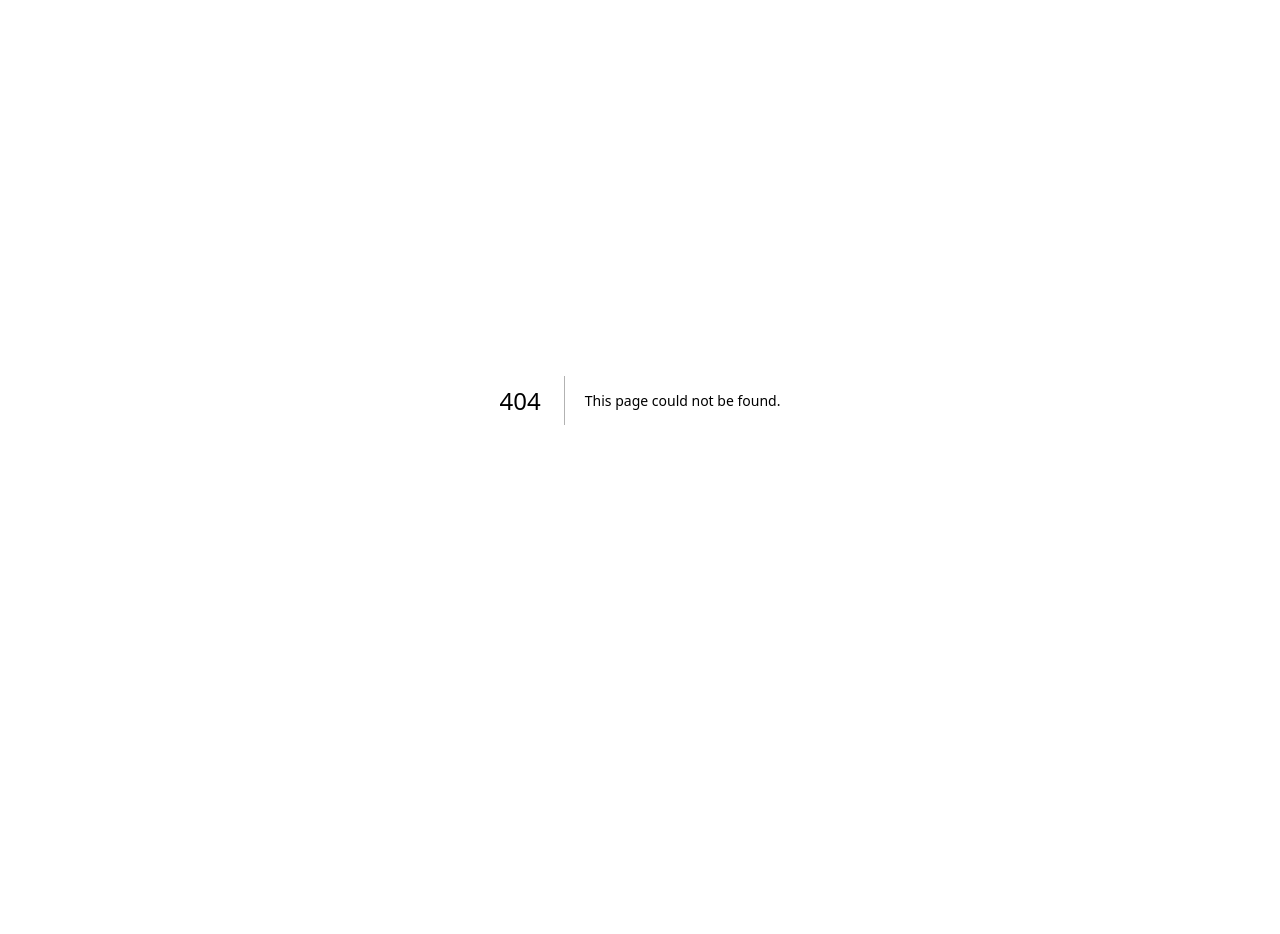
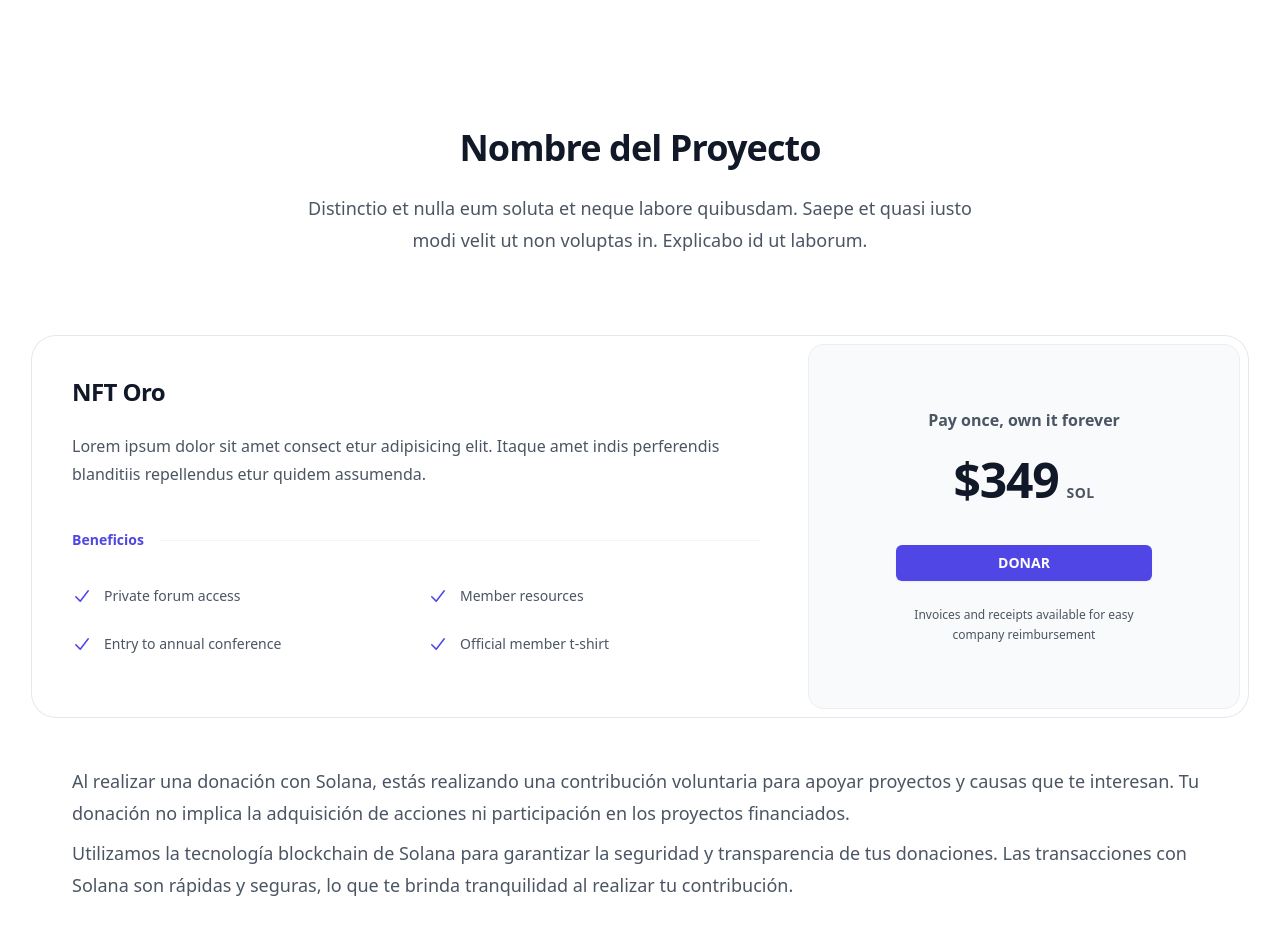
Before and after one commit to KiraBelak/dreambacker, a Next.js app: page /dream/1/donate in a window 1280 px wide. Before the commit this address had no page. Shown: the top 934 px of the page. Before the commit the page ends 800 px from the top, so only its background shows below. Built offline with nearby package versions, Linux system fonts and the light colour scheme; what @thirdweb-dev/react would draw is missing.

Commit message:
pag Donate + terms + rutas

```diff
--- /dev/null
+++ b/pages/dream/[id]/donate.js
@@ -0,0 +1,98 @@
+import { CheckIcon } from "@heroicons/react/20/solid";
+
+const includedFeatures = [
+  "Private forum access",
+  "Member resources",
+  "Entry to annual conference",
+  "Official member t-shirt",
+];
+
+export default function Example() {
+  return (
+    <div className="bg-white py-24 sm:py-32">
+      <div className="mx-auto max-w-7xl px-6 lg:px-8">
+        <div className="mx-auto max-w-2xl sm:text-center">
+          <h2 className="text-3xl font-bold tracking-tight text-gray-900 sm:text-4xl">
+            Nombre del Proyecto
+          </h2>
+          <p className="mt-6 text-lg leading-8 text-gray-600">
+            Distinctio et nulla eum soluta et neque labore quibusdam. Saepe et
+            quasi iusto modi velit ut non voluptas in. Explicabo id ut laborum.
+          </p>
+        </div>
+        <div className="mx-auto mt-16 max-w-2xl rounded-3xl ring-1 ring-gray-200 sm:mt-20 lg:mx-0 lg:flex lg:max-w-none">
+          <div className="p-8 sm:p-10 lg:flex-auto">
+            <h3 className="text-2xl font-bold tracking-tight text-gray-900">
+              NFT Oro
+            </h3>
+            <p className="mt-6 text-base leading-7 text-gray-600">
+              Lorem ipsum dolor sit amet consect etur adipisicing elit. Itaque
+              amet indis perferendis blanditiis repellendus etur quidem
+              assumenda.
+            </p>
+            <div className="mt-10 flex items-center gap-x-4">
+              <h4 className="flex-none text-sm font-semibold leading-6 text-indigo-600">
+                Beneficios
+              </h4>
+              <div className="h-px flex-auto bg-gray-100" />
+            </div>
+            <ul
+              role="list"
+              className="mt-8 grid grid-cols-1 gap-4 text-sm leading-6 text-gray-600 sm:grid-cols-2 sm:gap-6"
+            >
+              {includedFeatures.map((feature) => (
+                <li key={feature} className="flex gap-x-3">
+                  <CheckIcon
+                    className="h-6 w-5 flex-none text-indigo-600"
+                    aria-hidden="true"
+                  />
+                  {feature}
+                </li>
+              ))}
+            </ul>
+          </div>
+          <div className="-mt-2 p-2 lg:mt-0 lg:w-full lg:max-w-md lg:flex-shrink-0">
+            <div className="rounded-2xl bg-gray-50 py-10 text-center ring-1 ring-inset ring-gray-900/5 lg:flex lg:flex-col lg:justify-center lg:py-16">
+              <div className="mx-auto max-w-xs px-8">
+                <p className="text-base font-semibold text-gray-600">
+                  Pay once, own it forever
+                </p>
+                <p className="mt-6 flex items-baseline justify-center gap-x-2">
+                  <span className="text-5xl font-bold tracking-tight text-gray-900">
+                    $349
+                  </span>
+                  <span className="text-sm font-semibold leading-6 tracking-wide text-gray-600">
+                    SOL
+                  </span>
+                </p>
+                <a
+                  href="#"
+                  className="mt-10 block w-full rounded-md bg-indigo-600 px-3 py-2 text-center text-sm font-semibold text-white shadow-sm hover:bg-indigo-500 focus-visible:outline focus-visible:outline-2 focus-visible:outline-offset-2 focus-visible:outline-indigo-600"
+                >
+                  DONAR
+                </a>
+                <p className="mt-6 text-xs leading-5 text-gray-600">
+                  Invoices and receipts available for easy company reimbursement
+                </p>
+              </div>
+            </div>
+          </div>
+        </div>
+        <div className="p-10">
+          <p className=" mt-2 text-lg leading-8 text-gray-600">
+            Al realizar una donación con Solana, estás realizando una
+            contribución voluntaria para apoyar proyectos y causas que te
+            interesan. Tu donación no implica la adquisición de acciones ni
+            participación en los proyectos financiados.
+          </p>
+          <p className=" mt-2 text-lg leading-8 text-gray-600">
+            Utilizamos la tecnología blockchain de Solana para garantizar la
+            seguridad y transparencia de tus donaciones. Las transacciones con
+            Solana son rápidas y seguras, lo que te brinda tranquilidad al
+            realizar tu contribución.
+          </p>
+        </div>
+      </div>
+    </div>
+  );
+}
--- a/pages/dream/[id]/index.js
+++ b/pages/dream/[id]/index.js
@@ -1,10 +1,10 @@
-import {useContext, useEffect, useState } from "react";
+import { useContext, useEffect, useState } from "react";
 import NavBar from "@/components/NavBar";
 import Image from "next/image";
 import { useRouter } from "next/router";
 import axios from "axios";
 import Link from "next/link";
-import {WalletContext} from "@/src/wallet";
+import { WalletContext } from "@/src/wallet";
 
 const backers = {
   featured: [
@@ -207,16 +207,15 @@ const relatedProducts = [
   // More products...
 ];
 
-
 export default function Example() {
   const router = useRouter();
   const [dream, setDream] = useState(null);
 
-  const {id} = router.query;
-  const {publicKey} = useContext(WalletContext);
+  const { id } = router.query;
+  const { publicKey } = useContext(WalletContext);
   const [isOwner, setIsOwner] = useState(false);
 
-  const getDream = async() => {
+  const getDream = async () => {
     try {
       const response = await axios.get(`/api/dream/${id}`);
       // console.log(response.data);
@@ -224,26 +223,27 @@ export default function Example() {
     } catch (error) {
       console.log(error);
     }
-  }
+  };
 
-  const getOwner = async() => {
-    try{
+  const getOwner = async () => {
+    try {
       const response = await axios.get(`/api/dream?wallet=${publicKey}`);
       //the response contains an array of dreams, if the publicKey is inside the wallet propery of any of the dreams, then the user is the owner of the dream
-      if(response.data.dreams.length > 0){
-        const isOwner = response.data.dreams.some(dream => dream.wallet == publicKey);
+      if (response.data.dreams.length > 0) {
+        const isOwner = response.data.dreams.some(
+          (dream) => dream.wallet == publicKey
+        );
 
         setIsOwner(isOwner);
       }
       console.log(response);
-    }catch(error){
-      console.log(error)
+    } catch (error) {
+      console.log(error);
     }
-  }
+  };
 
   useEffect(() => {
-    if(id != null && id != undefined)
-    getDream();
+    if (id != null && id != undefined) getDream();
     getOwner();
   }, [id]);
 
@@ -252,17 +252,14 @@ export default function Example() {
       <NavBar />
       <div className="bg-black">
         <div className="p-6">
-          {
-            dream == null ?
-            (
+          {dream == null ? (
             <div className="flex justify-center items-center h-screen">
               <div className="grid grid-cols-1 justify-items-center space-y-4">
                 <div className="animate-spin rounded-full h-32 w-32 border-t-2 border-b-2 border-white"></div>
                 <span>Cargando datos del servidor...</span>
               </div>
             </div>
-            ) :
-            (
+          ) : (
             <div className="mx-auto px-4 pb-24 pt-14 sm:px-6 sm:pb-32 sm:pt-16 lg:max-w-7xl lg:px-8">
               {/* Product */}
               <div className="lg:grid lg:grid-cols-7 lg:grid-rows-1 lg:gap-x-8 lg:gap-y-10 xl:gap-x-16">
@@ -276,15 +273,14 @@ export default function Example() {
                       width={200}
                       height={100}
                     />
-                      {
-                        isOwner &&
+                    {isOwner && (
                       <Link
                         href={`/dream/${dream._id}/edit`}
                         className="absolute inset-0 bg-white h-11 w-28 text-center rounded-full text-black items-center p-2"
                       >
                         ✏ Editar
                       </Link>
-                      }
+                    )}
                   </div>
                 </div>
 
@@ -301,21 +297,25 @@ export default function Example() {
                         </span>
                       </p>
                       <span>
-                            Recolectado {parseFloat(dream.collected??0)} SOL
+                        Recolectado {parseFloat(dream.collected ?? 0)} SOL
                       </span>
                       <p className="relative w-1/2">
                         {/* Barra porcentual de meta */}
                         <div className="relative rounded-full h-4 w-full bg-gray-100">
-                            <div className="absolute rounded-full h-4 bg-green-400"
-                              style={
-                                {width: `${
-                                  (parseFloat(dream.collected ?? 0) * 100 / parseFloat(dream.main_goal)) < 100 ?
-                                  (
-                                    parseFloat(dream.collected) ?? 0 > 0 ? parseFloat(dream.collected ?? 0) * 100 / parseFloat(dream.main_goal) : 0
-                                  ) : 100
-
-                                }%`}
-                              }
+                          <div
+                            className="absolute rounded-full h-4 bg-green-400"
+                            style={{
+                              width: `${
+                                (parseFloat(dream.collected ?? 0) * 100) /
+                                  parseFloat(dream.main_goal) <
+                                100
+                                  ? parseFloat(dream.collected) ?? 0 > 0
+                                    ? (parseFloat(dream.collected ?? 0) * 100) /
+                                      parseFloat(dream.main_goal)
+                                    : 0
+                                  : 100
+                              }%`,
+                            }}
                           />
                         </div>
                       </p>
@@ -329,20 +329,18 @@ export default function Example() {
                         </time>
                       </p>
                     </div>
-
-
                   </div>
 
-                    <p className="mt-6 text-white">
-                      {dream.description}
-                    </p>
+                  <p className="mt-6 text-white">{dream.description}</p>
                   <div className="mt-10 grid grid-cols-1 gap-x-6 gap-y-4 sm:grid-cols-2">
+                    <Link href={`/dream/${id}/donate`}>
                       <button
                         type="button"
                         className="flex w-full items-center justify-center rounded-md border border-transparent bg-indigo-600 px-8 py-3 text-base font-medium text-white hover:bg-indigo-700 focus:outline-none focus:ring-2 focus:ring-indigo-500 focus:ring-offset-2 focus:ring-offset-gray-50"
                       >
                         Donar SOL {"0.03"}
                       </button>
+                    </Link>
                     <button
                       type="button"
                       className="flex w-full items-center justify-center rounded-md border border-transparent bg-indigo-50 px-8 py-3 text-base font-medium text-indigo-700 hover:bg-indigo-100 focus:outline-none focus:ring-2 focus:ring-indigo-500 focus:ring-offset-2 focus:ring-offset-gray-50"
@@ -351,37 +349,34 @@ export default function Example() {
                     </button>
                   </div>
 
-
-
                   <div className="mt-10 border-t border-gray-200 pt-10">
-                      <h3 className="text-sm font-medium text-white">Beneficios</h3>
-                      {
-                        dream.benefits.map((benefit, benefitIdx) => (
+                    <h3 className="text-sm font-medium text-white">
+                      Beneficios
+                    </h3>
+                    {dream.benefits.map((benefit, benefitIdx) => (
                       <div key={benefitIdx} className="mt-6">
                         <h4 className="text-sm font-medium text-white">
                           Donación mínima de {benefit.price} SOL
                         </h4>
                         <ul>
-                              {
-                                benefit.perks.map((perk, perkIdx) => (
-                                  <li key={perkIdx} className="mt-2 text-sm text-white">
+                          {benefit.perks.map((perk, perkIdx) => (
+                            <li
+                              key={perkIdx}
+                              className="mt-2 text-sm text-white"
+                            >
                               {perk}
                             </li>
-                                ))
-                              }
+                          ))}
                         </ul>
                       </div>
-                        ))
-                      }
+                    ))}
                   </div>
-
                 </div>
 
                 <div className="mx-auto mt-16 w-full max-w-2xl lg:col-span-4 lg:mt-0 lg:max-w-none">
                   <div>
-                      <h3 >Backers</h3>
+                    <h3>Backers</h3>
                     <div className="flex flex-wrap p-2">
-
                       {backers.featured.map((backer, backerIdx) => (
                         <div
                           key={backer.id}
@@ -437,21 +432,24 @@ export default function Example() {
                       <div className="mt-4 flex items-center justify-between space-x-8 text-base font-medium text-white">
                         <h3>
                           <a href="#">
-                              <span aria-hidden="true" className="absolute inset-0" />
+                            <span
+                              aria-hidden="true"
+                              className="absolute inset-0"
+                            />
                             {product.name}
                           </a>
                         </h3>
                         <p>{product.price}</p>
                       </div>
-                        <p className="mt-1 text-sm text-white">{product.category}</p>
+                      <p className="mt-1 text-sm text-white">
+                        {product.category}
+                      </p>
                     </div>
                   ))}
                 </div>
               </div>
             </div>
-
-            )
-          }
+          )}
         </div>
       </div>
     </>
--- a/pages/index.js
+++ b/pages/index.js
@@ -38,7 +38,7 @@ export default function Home() {
     }
   };
 
-  useEffect(()=> {
+  useEffect(() => {
     if (publicKey) {
       getProfile(publicKey);
     }
@@ -48,7 +48,6 @@ export default function Home() {
     <div>
       <Toaster position="bottom-center" reverseOrder={false} />
       <MainLayout header={false}>
-
         <div className="page-container mx-0 md:mx-60">
           <div className="hero-section">
             <Header />
@@ -57,23 +56,26 @@ export default function Home() {
                 ¿quieres ayudar a construir sueños de la web3?
               </h1>
               <p className="font-manrope mt-6 text-xl leading-8 text-indigo-600">
-                apoya a proyectos de la web3 y gana recompensas, con una simple donación de SOL
+                apoya a proyectos de la web3 y gana recompensas, con una simple
+                donación de SOL
               </p>
               <div className="flex w-full justify-center items-center">
                 <div className="mt-10 flex justify-between items-center w-2/3">
                   <div href="/">
-                    <ConnectWallet  />
+                    <ConnectWallet />
                   </div>
-                  <Link href="/" className="py-2 px-4 bg-indigo-600 text-white rounded-md font-manrope">
-                      Explorar
+                  <Link
+                    href="/user/dashboard"
+                    className="py-2 px-4 bg-indigo-600 text-white rounded-md font-manrope"
+                  >
+                    Explorar
                   </Link>
                 </div>
-
               </div>
             </div>
           </div>
           <div className="h-screen absolute right-6">
-            <ImageCarousel/>
+            <ImageCarousel />
           </div>
         </div>
       </MainLayout>
--- /dev/null
+++ b/pages/terms.js
@@ -0,0 +1,60 @@
+import { Disclosure } from "@headlessui/react";
+import { MinusSmallIcon, PlusSmallIcon } from "@heroicons/react/24/outline";
+
+const faqs = [
+  {
+    question: "What's the best thing about Switzerland?",
+    answer:
+      "I don't know, but the flag is a big plus. Lorem ipsum dolor sit amet consectetur adipisicing elit. Quas cupiditate laboriosam fugiat.",
+  },
+  // More questions...
+];
+
+export default function Example() {
+  return (
+    <div className="bg-gray-900">
+      <div className="mx-auto max-w-7xl px-6 py-24 sm:py-32 lg:px-8 lg:py-40">
+        <div className="mx-auto max-w-4xl divide-y divide-white/10">
+          <h2 className="text-2xl font-bold leading-10 tracking-tight text-white">
+            Frequently asked questions
+          </h2>
+          <dl className="mt-10 space-y-6 divide-y divide-white/10">
+            {faqs.map((faq) => (
+              <Disclosure as="div" key={faq.question} className="pt-6">
+                {({ open }) => (
+                  <>
+                    <dt>
+                      <Disclosure.Button className="flex w-full items-start justify-between text-left text-white">
+                        <span className="text-base font-semibold leading-7">
+                          {faq.question}
+                        </span>
+                        <span className="ml-6 flex h-7 items-center">
+                          {open ? (
+                            <MinusSmallIcon
+                              className="h-6 w-6"
+                              aria-hidden="true"
+                            />
+                          ) : (
+                            <PlusSmallIcon
+                              className="h-6 w-6"
+                              aria-hidden="true"
+                            />
+                          )}
+                        </span>
+                      </Disclosure.Button>
+                    </dt>
+                    <Disclosure.Panel as="dd" className="mt-2 pr-12">
+                      <p className="text-base leading-7 text-gray-300">
+                        {faq.answer}
+                      </p>
+                    </Disclosure.Panel>
+                  </>
+                )}
+              </Disclosure>
+            ))}
+          </dl>
+        </div>
+      </div>
+    </div>
+  );
+}
```
Lines whose indentation alone changed are shown as unchanged.
